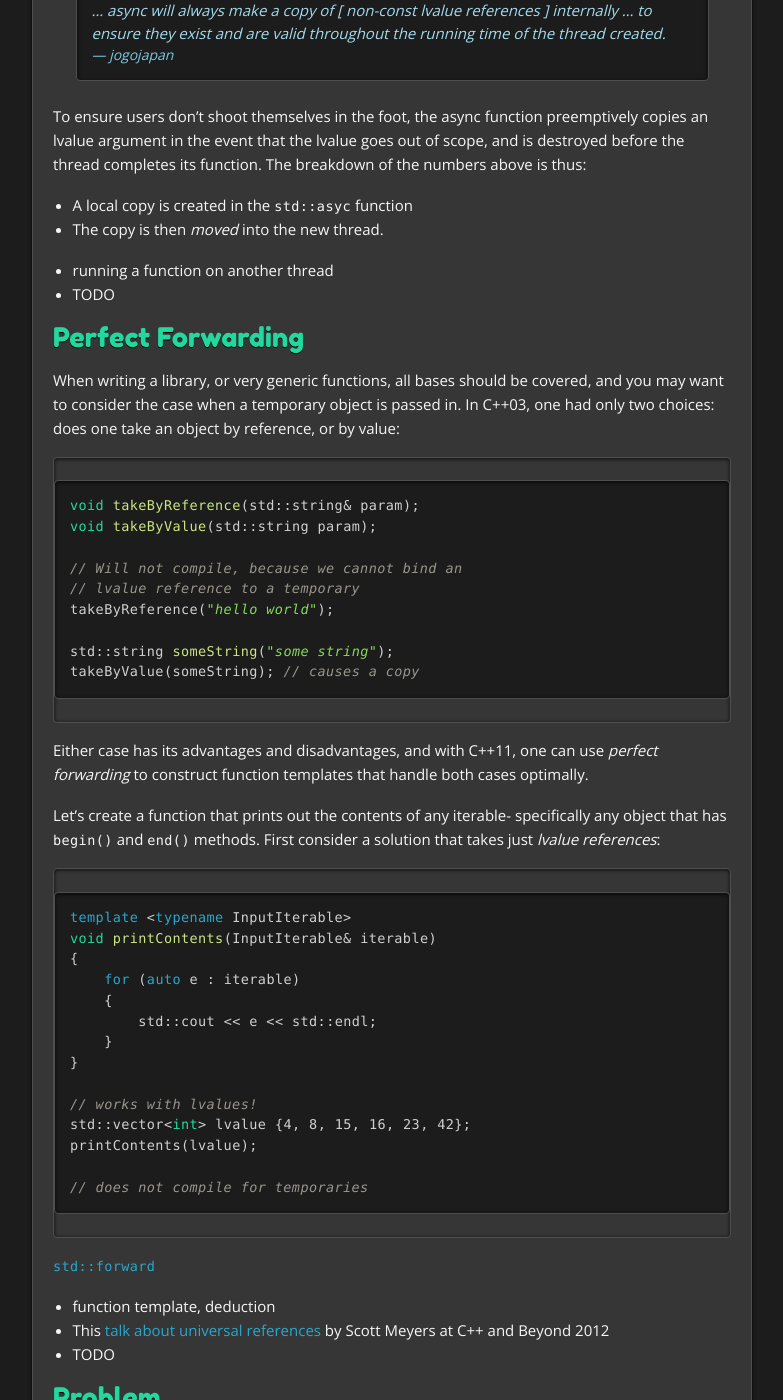
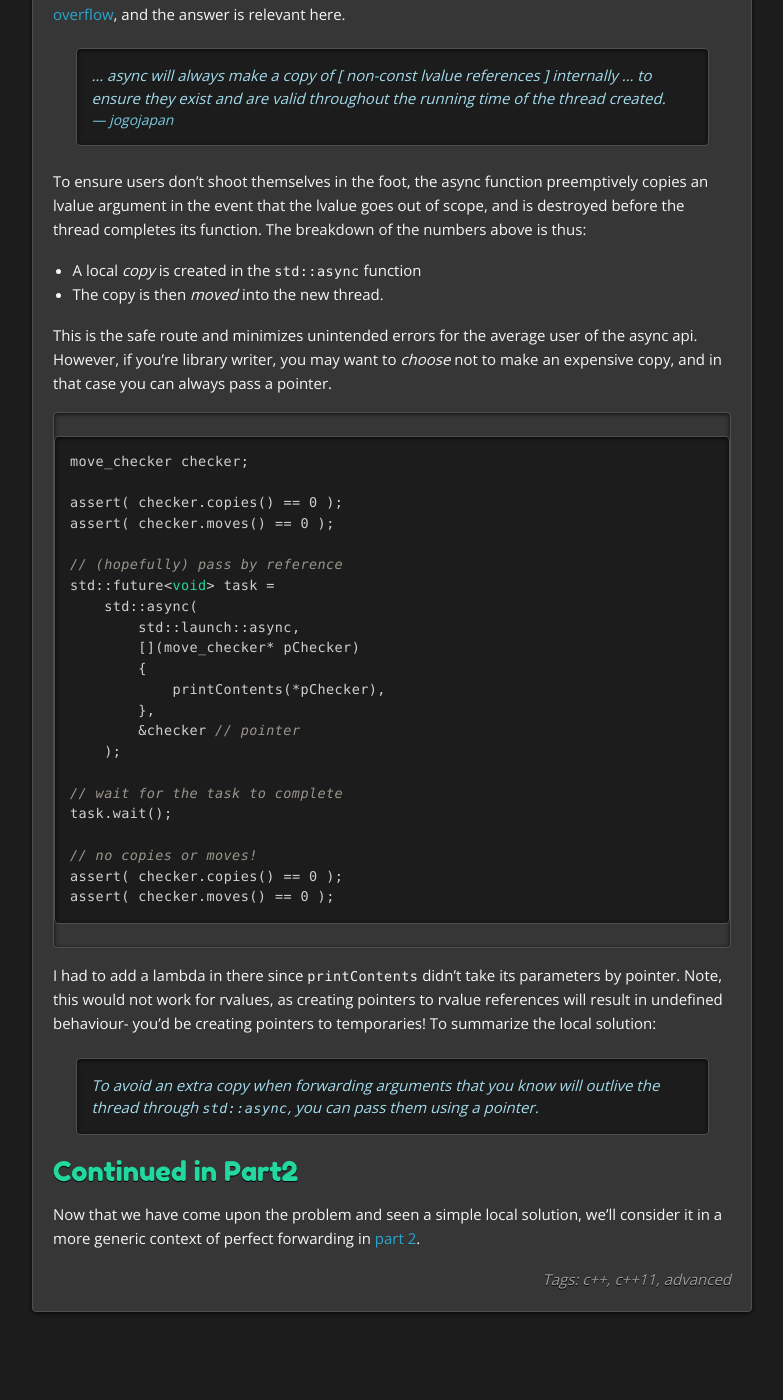
Before and after one commit to KholdStare/kholdstare.github.com, a Jekyll site: the page built from _posts/2012-12-16-perfect-forwarding-to-async-1.markdown, in a window 1280 px wide and 1400 px high, scrolled down 5763 px. Shown: the whole window, without its empty margins (123-906 px from the left). Built offline with Jekyll 4.4.1, drawn with Linux system fonts in a browser that asks for light colours; after the commit the page ends 7120 px from its top, so only the background shows below that; some of the changed text lies outside the part shown.

Commit message:
Finalizing part 1 of perfect forwarding to async article.

```diff
--- a/_posts/2012-12-16-perfect-forwarding-to-async-1.markdown
+++ b/_posts/2012-12-16-perfect-forwarding-to-async-1.markdown
@@ -16,6 +16,7 @@
 tags:
   - c++
   - c++11
+  - advanced
 ---
 
 ### Overview
@@ -25,6 +26,10 @@
 observe a "problem" with <code>std::async</code>. In the second part of the
 article we will cover perfect forwarding, and overview the problem in that
 context. Finally a generic solution will be presented.
+
+This article is geared towards library writers and those who write generic
+template code in C++11. Most of the code from both parts of the article can be
+found in <a href="https://gist.github.com/4313633">this gist</a>.
 
 ### Lvalues and Rvalues
 
@@ -110,8 +115,9 @@
 {% endhighlight %}
 
 Given this quick overview, it should be apparent that moves help save
-unnecessary copies- essential if you want to write an efficient library. For a
-more focused overview, you could also look at a <a
+unnecessary copies- essential if you want to write an efficient library. This is
+the _"value of rvalues"_. For a more focused overview, you could also look at a
+<a
 href="http://www.cprogramming.com/c++11/rvalue-references-and-move-semantics-in-c++11.html">larger
 article by Alex Allain</a> about move semantics.
 
@@ -221,7 +227,7 @@
 assert( checker.moves() == 0 );
 
 // print the contents on another thread
-std::future<void> moveTask =
+std::future<void> task =
     std::async(
         std::launch::async,
         printContents<move_checker>,
@@ -229,7 +235,7 @@
     );
 
 // wait for the task to complete
-moveTask.wait()
+task.wait();
 
 // two moves are performed
 assert( checker.copies() == 0 );
@@ -256,7 +262,7 @@
 assert( checker.moves() == 0 );
 
 // (hopefully) pass by reference
-std::future<void> copyTask =
+std::future<void> task =
     std::async(
         std::launch::async,
         printContents<move_checker>,
@@ -264,7 +270,7 @@
     );
 
 // wait for the task to complete
-copyTask.wait()
+task.wait();
 
 // a copy occured!
 assert( checker.copies() == 1 );
@@ -287,108 +293,48 @@
 scope, and is destroyed before the thread completes its function. The breakdown
 of the numbers above is thus:
 
-* A local copy is created in the <code>std::asyc</code> function
+* A local _copy_ is created in the <code>std::async</code> function
 * The copy is then _moved_ into the new thread.
 
-* running a function on another thread
-* TODO
-
-### Perfect Forwarding
-
-When writing a library, or very generic functions, all bases should be covered,
-and you may want to consider the case when a temporary object is passed in. In
-C++03, one had only two choices: does one take an object by reference, or by
-value:
+This is the safe route and minimizes unintended errors for the average user of
+the async api. However, if you're library writer, you may want to _choose_ not
+to make an expensive copy, and in that case you can always pass a pointer.
 
 {% highlight cpp %}
-void takeByReference(std::string& param);
-void takeByValue(std::string param);
+move_checker checker;
 
-// Will not compile, because we cannot bind an
-// lvalue reference to a temporary
-takeByReference("hello world");
+assert( checker.copies() == 0 );
+assert( checker.moves() == 0 );
 
-std::string someString("some string");
-takeByValue(someString); // causes a copy
+// (hopefully) pass by reference
+std::future<void> task =
+    std::async(
+        std::launch::async,
+        [](move_checker* pChecker)
+        {
+            printContents(*pChecker),
+        },
+        &checker // pointer
+    );
+
+// wait for the task to complete
+task.wait();
+
+// no copies or moves!
+assert( checker.copies() == 0 );
+assert( checker.moves() == 0 );
 {% endhighlight %}
 
-Either case has its advantages and disadvantages, and with C++11, one can use
-_perfect forwarding_ to construct function templates that handle both cases
-optimally.
+I had to add a lambda in there since <code>printContents</code> didn't take its
+parameters by pointer. Note, this would not work for rvalues, as creating
+pointers to rvalue references will result in undefined behaviour- you'd be
+creating pointers to temporaries! To summarize the local solution:
 
-Let's create a function that prints out the contents of any iterable-
-specifically any object that has <code>begin()</code> and <code>end()</code>
-methods. First consider a solution that takes just _lvalue references_:
+> To avoid an extra copy when forwarding arguments that you know will outlive
+> the thread through <code>std::async</code>, you can pass them using a pointer.
 
-{% highlight cpp %}
-template <typename InputIterable>
-void printContents(InputIterable& iterable)
-{
-    for (auto e : iterable)
-    {
-        std::cout << e << std::endl;
-    }
-}
+### Continued in Part2
 
-// works with lvalues!
-std::vector<int> lvalue {4, 8, 15, 16, 23, 42};
-printContents(lvalue);
-
-// does not compile for temporaries
-{% endhighlight %}
-
-
-<a href="http://en.cppreference.com/w/cpp/utility/forward"><code>std::forward</code></a>
-
-* function template, deduction
-* This <a
-  href="http://channel9.msdn.com/Shows/Going+Deep/Cpp-and-Beyond-2012-Scott-Meyers-Universal-References-in-Cpp11">talk
-  about universal references</a> by Scott Meyers at C++ and Beyond 2012
-* TODO
-
-### Problem
-
-Eventually I reached a function that was doing more copies than I anticipated,
-and narrowed it down to a call to <code>std::async</code> (or
-<code>std::thread</code> for that matter). I was trying to do perfect forwarding
-to a lambda that would be run on a separate thread so I constructed a minimal
-test case using the <code>move_checker</code>:
-
-{% highlight cpp %}
-template <typename T>
-// checker here will be move_checker defined above
-std::string accessValueAsync(T&& checker)
-{
-    std::future<std::string> fut =
-        std::async(std::launch::async,
-            [](T&& checker) mutable
-            {
-                return checker->payload[0];
-            },
-            std::forward<T>(checker));
-
-    return fut.get();
-}
-{% endhighlight %}
-
-* simple piece of code to measure number of copies.
-<a href="http://stackoverflow.com/questions/13813838/perfect-forwarding-to-async-lambda">stack oveflow question</a>
-* TODO
-
-### Solution
-
-* Want to get rid of the extra copy, in case of an lvalue reference passed in.
-  It is less safe than the default behaviour of async, but ensures optimal
-  performance in the case where we know that the lvalue will outlive the thread.
-* show <code>async_forwarder</code>
-* TODO
-
-### Conclusion
-
-When trying to optimize performance for a particular problem, the standard
-solution is not always the best, requiring one to "open the hood" and muck about
-with the internals. In the case where an lvalue is guaranteed or expected to
-outlive a thread's lifetime, copying the object into the thread is unnecessary,
-and can be passed using a pointer. A unified interface in the form of an
-<code>async_forwarder</code> is provided to handle perfect forwarding to these
-async functions.
+Now that we have come upon the problem and seen a simple local solution,  we'll
+consider it in a more generic context of perfect forwarding in <a
+href="technical/2012/12/16/perfect-forwarding-to-async-2.markdown">part 2</a>.
```
